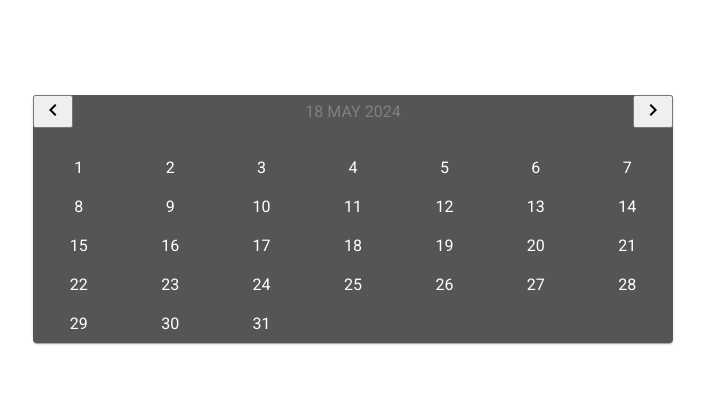
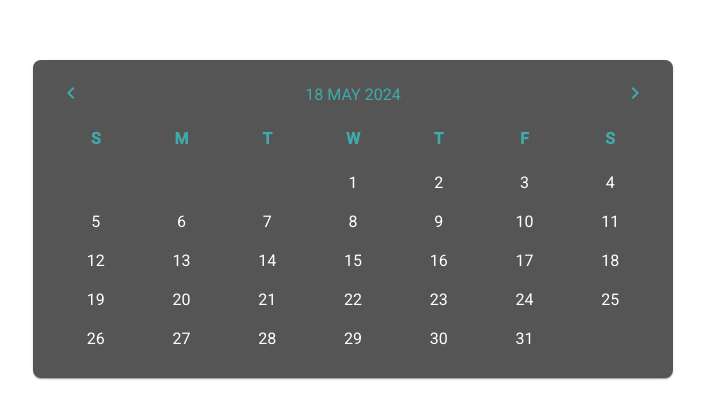
Before and after one commit to ArseniiT/calendar-payever, an Angular app: page / in a window 1280 px wide. Shown: the part 181-600 px from the top of the page, without its empty margins (287-992 px from the left). Built offline with nearby package versions, Linux system fonts and the light colour scheme.

Commit message:
Add weekdays

```diff
--- a/src/app/calendar-v1/calendar-v1.component.css
+++ b/src/app/calendar-v1/calendar-v1.component.css
@@ -1,12 +1,40 @@
 .calendar {
     background-color: #555;
+    padding: 20px;
+    border-radius: 8px;
 }
 
 .nav-container {
     display: flex;
     align-items: center;
     justify-content: space-between;
-    margin-bottom: 20px;
+    margin-bottom: 15px;
+}
+
+.nav-button {
+    background-color: #555;
+    border: none;
+    outline: none;
+    cursor: pointer;
+}
+
+.nav-icon {
+    color: #3fabab;
+}
+
+.weekdays {
+    display: grid;
+    grid-template-columns: repeat(7, 1fr);
+    margin-bottom: 10px;
+}
+
+.weekday {
+    color: #3fabab;
+    display: flex;
+    justify-content: center;
+    align-items: center;
+    padding: 5px;
+    font-weight: bold;
 }
 
 .days {
@@ -20,14 +48,23 @@
     display: flex;
     justify-content: center;
     align-items: center;
-    cursor: pointer;
     padding: 10px;
 }
 
 .month-year {
-    color: grey;
+    color: #3fabab;
+    cursor: pointer;
 }
 
-.day:hover, .month-year:hover {
+.select {
+    cursor: pointer;
+}
+
+.nav-button:hover, .select:hover, .month-year:hover {
     background-color: grey;
+    border-radius: 2px;
 }
+
+.blank {
+    background-color: transparent;
+}
--- a/src/app/calendar-v1/calendar-v1.component.html
+++ b/src/app/calendar-v1/calendar-v1.component.html
@@ -1,17 +1,21 @@
 <mat-card class="calendar">
     <div class="nav-container">
         <button mat-icon-button class="nav-button" (click)="prevMonth()">
-            <mat-icon>keyboard_arrow_left</mat-icon>
+            <mat-icon class="nav-icon">keyboard_arrow_left</mat-icon>
         </button>
         <span class="month-year">
             {{ currentDate.getDate() }}
             {{ currentDate | date: 'MMMM yyyy' | uppercase }}
         </span>
         <button mat-icon-button class="nav-button" (click)="nextMonth()">
-            <mat-icon>keyboard_arrow_right</mat-icon>
+            <mat-icon class="nav-icon">keyboard_arrow_right</mat-icon>
         </button>
     </div>
+    <div class="weekdays">
+        <div class="weekday" *ngFor="let day of weekDays">{{ day }}</div>
+    </div>
     <div class="days">
-        <div *ngFor="let day of daysInMonth" class="day" (click)="selectDay(day)">{{ day }}</div>
+        <div *ngFor="let blank of blankDays" class="day blank"></div>
+        <div *ngFor="let day of daysInMonth" class="day select" (click)="selectDay(day)">{{ day }}</div>
     </div>
 </mat-card>
--- a/src/app/calendar-v1/calendar-v1.component.ts
+++ b/src/app/calendar-v1/calendar-v1.component.ts
@@ -14,6 +14,8 @@ export class CalendarV1Component implements OnInit {
 
   currentDate!: Date;
   daysInMonth!: number[];
+  blankDays!: number[];
+  weekDays: string[] = ['S', 'M', 'T', 'W', 'T', 'F', 'S'];
 
   constructor() { }
 
@@ -28,10 +30,14 @@ export class CalendarV1Component implements OnInit {
   }
 
   generateCalendar() {
+    this.daysInMonth = [];
     const year = this.currentDate.getFullYear();
     const month = this.currentDate.getMonth();
+    const firstDayOfMonth = new Date(year, month, 1).getDay();
     const daysInMonth = new Date(year, month + 1, 0).getDate();
-    this.daysInMonth = [];
+
+    this.blankDays = Array(firstDayOfMonth).fill(0);
+
     for (let i = 1; i <= daysInMonth; i++) {
       this.daysInMonth.push(i);
     }
```
